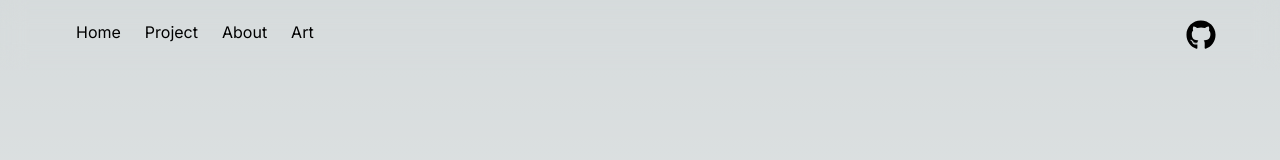
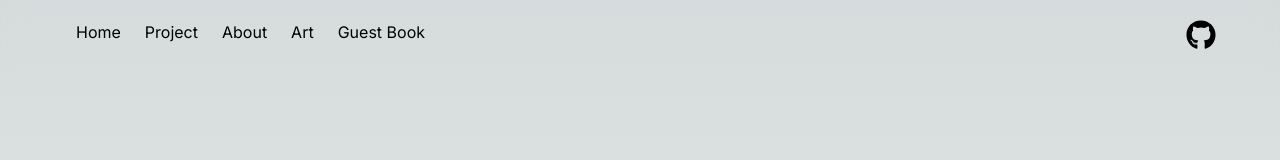
Before and after one commit to alfazh123/Alfazh-page, a Next.js app: page / in a window 1280 px wide. Shown: the top 160 px of the page. Built offline with nearby package versions, Linux system fonts and the light colour scheme.

Commit message:
add link guest book

```diff
--- a/app/ui/navbar.tsx
+++ b/app/ui/navbar.tsx
@@ -5,6 +5,7 @@ import {
     FaHammer,
     FaQuestion,
     FaPaintRoller,
+    FaBook,
 } from "react-icons/fa";
 
 const links = [
@@ -27,6 +28,11 @@ const links = [
         href: "/art",
         label: "Art",
         icon: <FaPaintRoller className="text-2xl" />,
+    },
+    {
+        href: "/guest-book",
+        label: "Guest Book",
+        icon: <FaBook className="text-2xl" />,
     },
 ];
 
```
